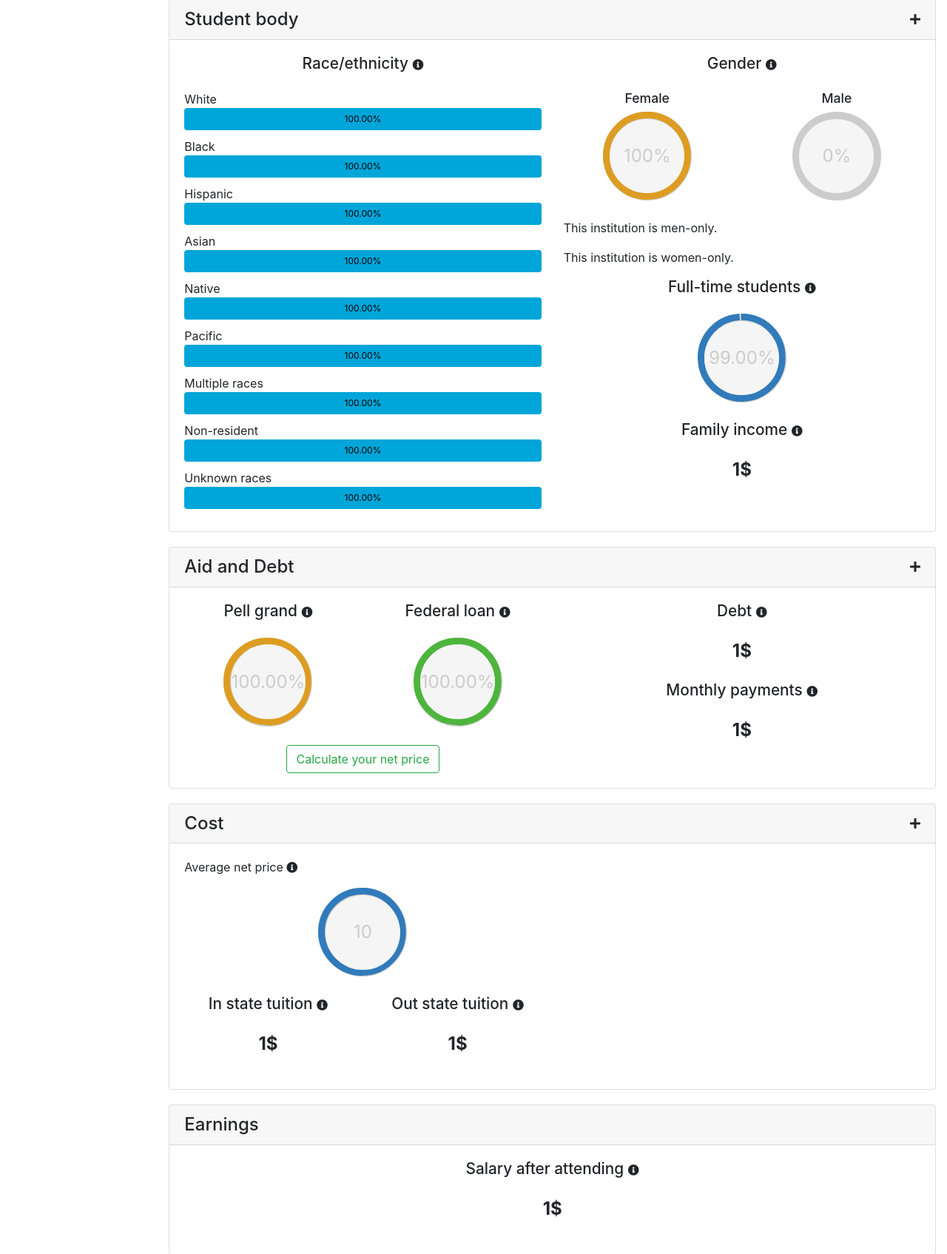
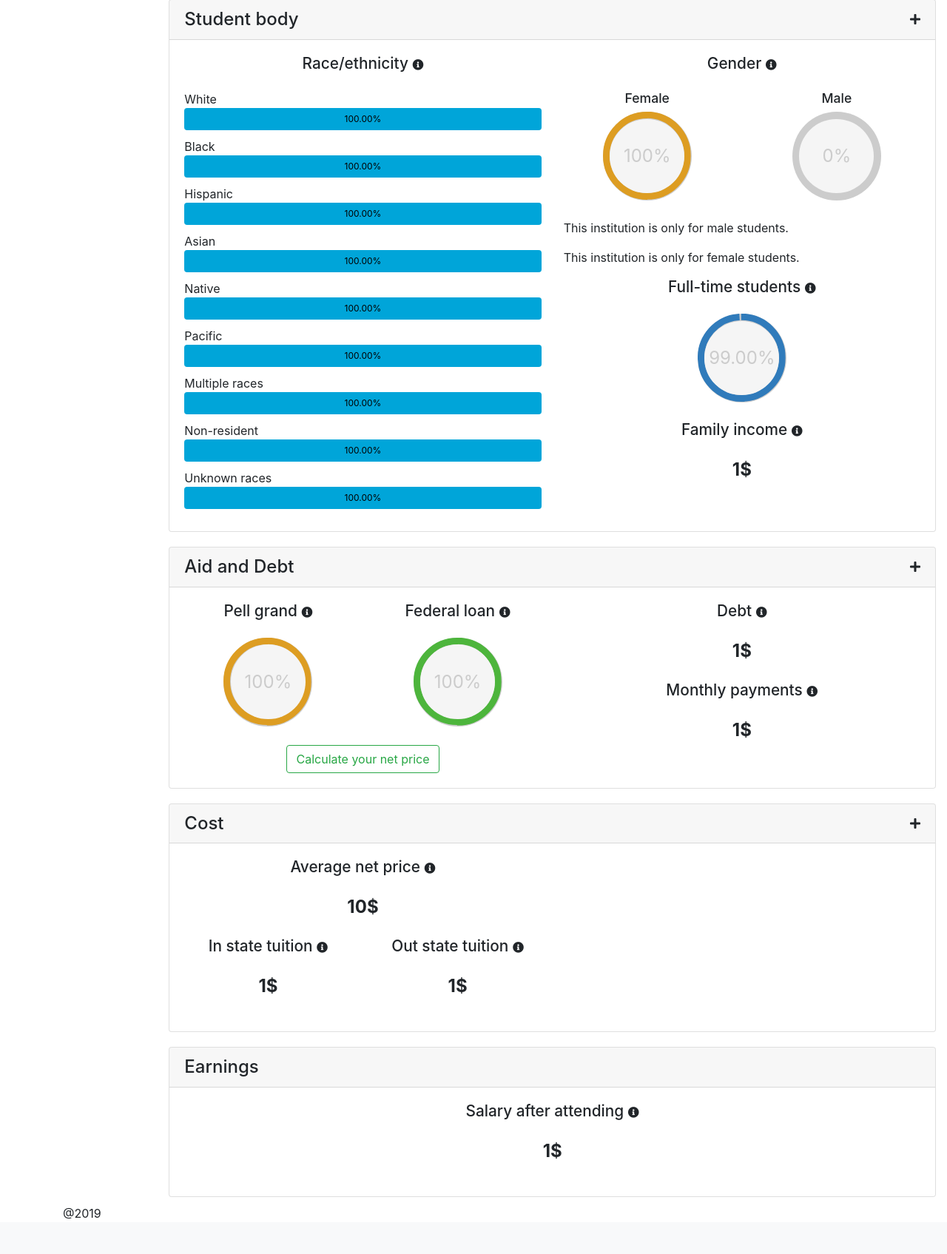
Before and after one commit to metlis/colleges, a Django app: template open_data_app/templates/college.html in a window 1280 px wide. Shown: the part 2051-3746 px from the top of the page at 74% size. After the commit the page ends 3703 px from the top, so only its background shows below. Run offline with Django 3.2, Linux system fonts and the light colour scheme; tables that the repository leaves empty hold one stand-in row (Sample ...); the template is opened without the code that fills it: values named after a table or form of the project are taken from there, most other values are stand-ins (such as "Sample title", 1, 10 or a date in 2020); style sheets or scripts are compiled from the project's sources; some libraries are stand-ins or nearby versions.

Commit message:
college display rules refactored

```diff
--- a/open_data_app/templates/college.html
+++ b/open_data_app/templates/college.html
@@ -452,7 +462,24 @@
                                             </div>
                                         </div>
                                     {% else %}
-                                        <p>No data available</p>
+                                        <div class="row">
+                                            <div class="col-sm-12">
+                                                <h3>Completion rate <i
+                                                        class="fas fa-info-circle" data-toggle="tooltip"
+                                                        data-placement="top"
+                                                        title="Completion rate for first-time, full-time students"></i>
+                                                </h3>
+                                            </div>
+                                            <div class="col-sm-12 completion-circle">
+                                                <div class="c100 green big p0">
+                                                    <span>N/A</span>
+                                                    <div class="slice">
+                                                        <div class="bar"></div>
+                                                        <div class="fill"></div>
+                                                    </div>
+                                                </div>
+                                            </div>
+                                        </div>
                                     {% endif %}
                                 </div>
                                 <div class="col-sm-12 col-md-6">
@@ -653,25 +694,42 @@
                                                 </div>
                                             </div>
                                         {% else %}
-                                            <div class="col-sm-12">
-                                                <p>No data available</p>
+                                            <div class="col-sm-6 female">
+                                                <h4>Female</h4>
+                                                <div class="c100 orange p0">
+                                                    <span>N/A</span>
+                                                    <div class="slice">
+                                                        <div class="bar"></div>
+                                                        <div class="fill"></div>
+                                                    </div>
+                                                </div>
+                                            </div>
+                                            <div class="col-sm-6 male">
+                                                <h4>Male</h4>
+                                                <div class="c100 green p0">
+                                                    <span>N/A</span>
+                                                    <div class="slice">
+                                                        <div class="bar"></div>
+                                                        <div class="fill"></div>
+                                                    </div>
+                                                </div>
                                             </div>
                                         {% endif %}
                                         <div class="col-sm-12">
                                             {% if college.men_only %}
-                                                <p>This institution is men-only.</p>
+                                                <p>This institution is only for male students.</p>
                                             {% endif %}
                                             {% if college.women_only %}
-                                                <p>This institution is women-only.</p>
+                                                <p>This institution is only for female students.</p>
                                             {% endif %}
                                         </div>
                                         <div class="col-sm-12 full-time">
-                                            {% if college.students_part_time %}
                                             <h3>Full-time students <i class="fas fa-info-circle"
                                                                       data-toggle="tooltip"
                                                                       data-placement="top"
                                                                       title="Share of undergraduate, degree-/certificate-seeking students who are full-time"></i>
                                             </h3>
+                                            {% if college.students_part_time %}
                                                 <div class="c100 p{{ college.students_part_time|sub:100|mul:-1|floatformat:"0" }}">
                                                     <span>{{ college.students_part_time|sub:100|mul:-1|floatformat:"2"|intcomma }}%</span>
                                                     <div class="slice">
@@ -680,18 +738,24 @@
                                                     </div>
                                                 </div>
                                             {% else %}
-                                                <p>No data available</p>
+                                                <div class="c100 p0">
+                                                    <span>N/A</span>
+                                                    <div class="slice">
+                                                        <div class="bar"></div>
+                                                        <div class="fill"></div>
+                                                    </div>
+                                                </div>
                                             {% endif %}
                                         </div>
                                         <div class="col-sm-12 family-income">
-                                            {% if college.students_family_income %}
                                             <h3>Family income <i class="fas fa-info-circle" data-toggle="tooltip"
                                                                  data-placement="top"
                                                                  title="Average family income of dependent students in real 2015 dollars"></i>
                                             </h3>
+                                            {% if college.students_family_income %}
                                                 <p class="single-value">{{ college.students_family_income|floatformat:"0"|intcomma }}$</p>
                                             {% else %}
-                                                <p>No data available</p>
+                                                <p style="text-align: center">No data available</p>
                                             {% endif %}
                                         </div>
                                     </div>
@@ -721,14 +785,20 @@
                                             </h3>
                                             {% if college.pell_grand %}
                                                 <div class="c100 orange p{{ college.pell_grand|mul:100|floatformat:"0" }}">
-                                                    <span>{{ college.pell_grand|mul:100|floatformat:"2" }}%</span>
+                                                    <span>{{ college.pell_grand|mul:100|floatformat:"0" }}%</span>
                                                     <div class="slice">
                                                         <div class="bar"></div>
                                                         <div class="fill"></div>
                                                     </div>
                                                 </div>
                                             {% else %}
-                                                <p>No data available</p>
+                                                <div class="c100 orange p0">
+                                                    <span>N/A</span>
+                                                    <div class="slice">
+                                                        <div class="bar"></div>
+                                                        <div class="fill"></div>
+                                                    </div>
+                                                </div>
                                             {% endif %}
                                         </div>
                                         <div class="col-sm-12 col-md-6 loan">
@@ -738,14 +808,20 @@
                                             </h3>
                                             {% if college.federal_loan %}
                                                 <div class="c100 green p{{ college.federal_loan|mul:100|floatformat:"0" }}">
-                                                    <span>{{ college.federal_loan|mul:100|floatformat:"2" }}%</span>
+                                                    <span>{{ college.federal_loan|mul:100|floatformat:"0" }}%</span>
                                                     <div class="slice">
                                                         <div class="bar"></div>
                                                         <div class="fill"></div>
                                                     </div>
                                                 </div>
                                             {% else %}
-                                                <p>No data available</p>
+                                                <div class="c100 green p0">
+                                                    <span>N/A</span>
+                                                    <div class="slice">
+                                                        <div class="bar"></div>
+                                                        <div class="fill"></div>
+                                                    </div>
+                                                </div>
                                             {% endif %}
                                         </div>
                                         {% if college.calc_url %}
@@ -801,28 +877,16 @@
                                 <div class="col-sm-12 col-md-6">
                                     <div class="row">
                                         <div class="col-sm-12 net-price">
-                                            {% if college.average_net_price_public %}
-                                                <p>Average net price <i class="fas fa-info-circle" data-toggle="tooltip"
+                                            <h3>Average net price <i class="fas fa-info-circle" data-toggle="tooltip"
                                                                      data-placement="top"
                                                                      title="The average annual total cost of attendance, including tuition and fees, books and supplies, and living expenses, minus the average grant/scholarship aid"></i>
-                                                </p>
-                                                <div class="c100 p100">
-                                                    <span>{{ college.average_net_price_public|floatformat:"0"|intcomma }}</span>
-                                                    <div class="slice">
-                                                        <div class="bar"></div>
-                                                        <div class="fill"></div>
-                                                    </div>
-                                                </div>
-                                            {% endif %}
-                                            {% if college.average_net_price_private %}
-                                                <h3>Average net price <i class="fas fa-info-circle"
-                                                                         data-toggle="tooltip" data-placement="top"
-                                                                         title="The average annual total cost of attendance, including tuition and fees, books and supplies, and living expenses, minus the average grant/scholarship aid"></i>
                                             </h3>
+                                            {% if college.average_net_price_public %}
+                                                <p class="single-value">{{ college.average_net_price_public|floatformat:"0"|intcomma }}$</p>
+                                            {% elif college.average_net_price_private %}
                                                 <p class="single-value">{{ college.average_net_price_private|floatformat:"0"|intcomma }}$</p>
-                                            {% endif %}
-                                            {% if not college.average_net_price_private and not college.average_net_price_public %}
-                                                <p>No data available</p>
+                                            {% elif not college.average_net_price_private and not college.average_net_price_public %}
+                                                <p style="text-align: center">No data available</p>
                                             {% endif %}
                                         </div>
                                         <div class="col-6 in-state">
```
Also changed, not shown: other parts of open_data_app/templates/college.html (+39 -15 lines), open_data_app/static/open_data_app/css/college.styl (line endings or trailing spaces). Lines whose indentation alone changed are shown as unchanged.
